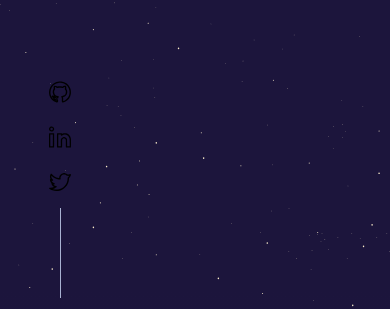
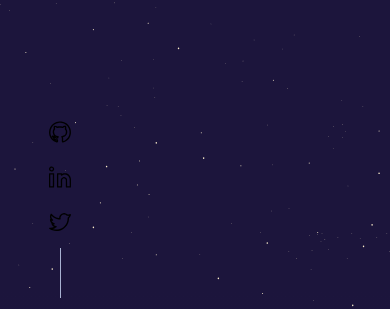
Before and after one commit to neillydev/v2, a Next.js app: page / in a window 390 px wide. Shown: the part 546-855 px from the top of the page. Built offline with nearby package versions, Linux system fonts and the light colour scheme.

Commit message:
change socials list height

```diff
--- a/styles/Socials.module.css
+++ b/styles/Socials.module.css
@@ -41,3 +41,9 @@
     margin-bottom: 10px;
     fill: rgb(239, 115, 255);
 }
+
+@media screen and (max-width: 900px){
+    .socialsList::after {
+        height: 50px;
+    }
+}
```
